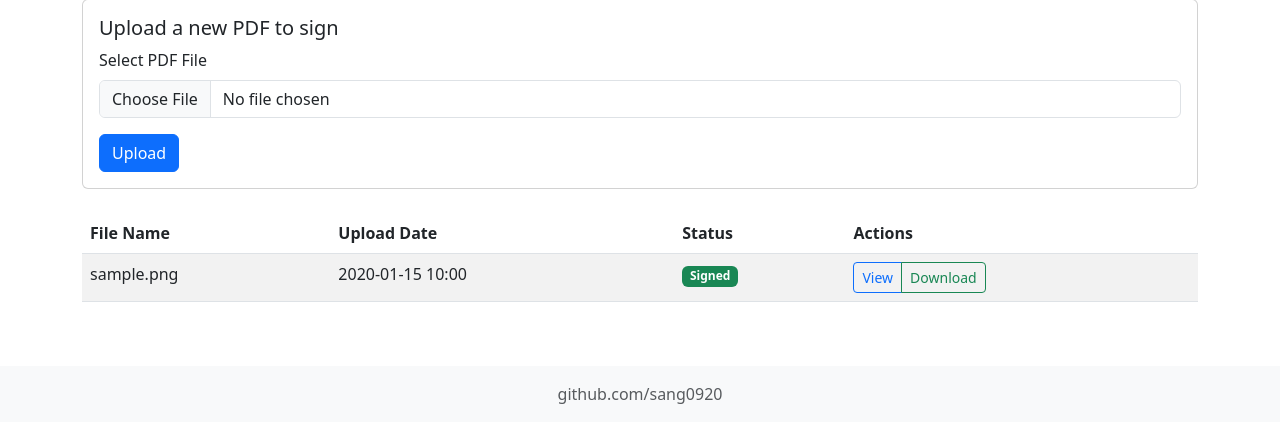
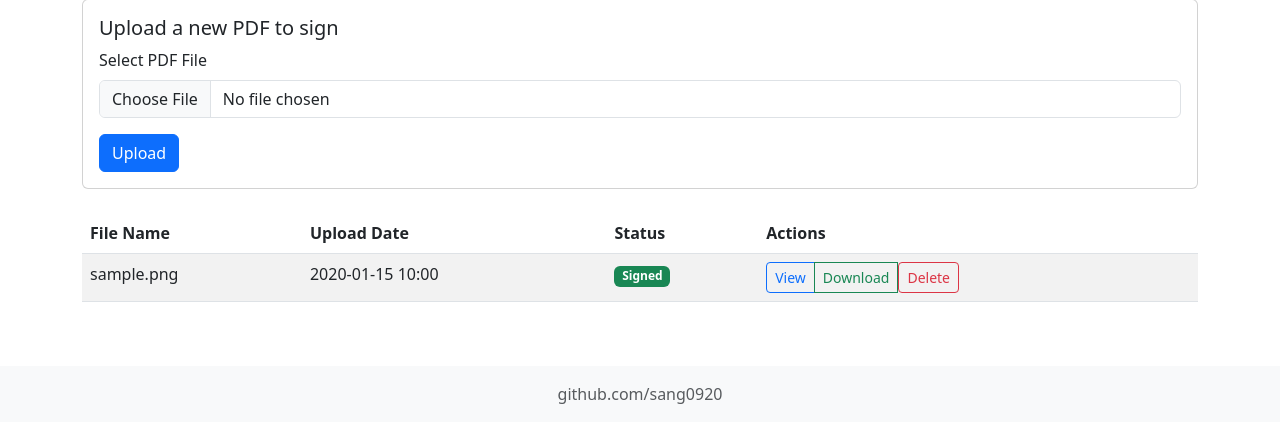
Before and after one commit to Sang0920/eSign, a Flask app: page /dashboard in a window 1280 px wide. Shown: the part 127-570 px from the top of the page. Run offline with Flask 3, Linux system fonts and the light colour scheme; a user stored in the database is signed in; tables that the repository leaves empty hold one stand-in row (values such as "Sample post"); some libraries are stand-ins or nearby versions.

Commit message:
add delete action for doc management

```diff
--- a/esign-app/app.py
+++ b/esign-app/app.py
@@ -648,38 +648,38 @@ def get_signature_image(filename):
         as_attachment=False
     )
 
-# @app.route('/delete/<int:document_id>', methods=['POST'])
-# @login_required
-# def delete_document(document_id):
-#     document = Document.query.get_or_404(document_id)
+@app.route('/delete/<int:document_id>', methods=['POST'])
+@login_required
+def delete_document(document_id):
+    document = Document.query.get_or_404(document_id)
 
-#     # Check if document belongs to the current user
-#     if document.user_id != current_user.id:
-#         flash('Document not found', 'danger')
-#         return redirect(url_for('dashboard'))
+    # Check if document belongs to the current user
+    if document.user_id != current_user.id:
+        flash('Document not found', 'danger')
+        return redirect(url_for('dashboard'))
 
-#     try:
-#         # Delete the original file
-#         if document.filename:
-#             original_file_path = Path(app.config['UPLOAD_FOLDER']) / document.filename
-#             if original_file_path.exists():
-#                 os.remove(original_file_path)
+    try:
+        # Delete the original file
+        if document.filename:
+            original_file_path = Path(app.config['UPLOAD_FOLDER']) / document.filename
+            if original_file_path.exists():
+                os.remove(original_file_path)
 
-#         # Delete the signed file if it exists
-#         if document.signed and document.signed_filename:
-#             signed_file_path = Path(app.config['UPLOAD_FOLDER']) / document.signed_filename
-#             if signed_file_path.exists():
-#                 os.remove(signed_file_path)
+        # Delete the signed file if it exists
+        if document.signed and document.signed_filename:
+            signed_file_path = Path(app.config['UPLOAD_FOLDER']) / document.signed_filename
+            if signed_file_path.exists():
+                os.remove(signed_file_path)
 
-#         # Delete from database
-#         db.session.delete(document)
-#         db.session.commit()
+        # Delete from database
+        db.session.delete(document)
+        db.session.commit()
 
-#         flash('Document deleted successfully!', 'success')
-#     except Exception as e:
-#         flash(f'Error deleting document: {str(e)}', 'danger')
+        flash('Document deleted successfully!', 'success')
+    except Exception as e:
+        flash(f'Error deleting document: {str(e)}', 'danger')
 
-#     return redirect(url_for('dashboard'))
+    return redirect(url_for('dashboard'))
 
 # Initialize database tables
 with app.app_context():
--- a/esign-app/templates/dashboard.html
+++ b/esign-app/templates/dashboard.html
@@ -44,11 +44,29 @@
                 <td>
                     <div class="btn-group" role="group">
                         {% if document.signed %}
-                        <a href="{{ url_for('view_document', document_id=document.id) }}" class="btn btn-sm btn-outline-primary">View</a>
-                        <a href="{{ url_for('download_document', document_id=document.id) }}" class="btn btn-sm btn-outline-success">Download</a>
+                        <a href="{{ url_for('view_document', document_id=document.id) }}"
+                            class="btn btn-sm btn-outline-primary">
+                            <i class="bi bi-eye"></i> View
+                        </a>
+                        <a href="{{ url_for('download_document', document_id=document.id) }}"
+                            class="btn btn-sm btn-outline-success">
+                            <i class="bi bi-download"></i> Download
+                        </a>
                         {% else %}
-                        <a href="{{ url_for('sign_document', document_id=document.id) }}" class="btn btn-sm btn-outline-primary">Sign</a>
+                        <a href="{{ url_for('sign_document', document_id=document.id) }}"
+                            class="btn btn-sm btn-outline-primary">
+                            <i class="bi bi-pen"></i> Sign
+                        </a>
                         {% endif %}
+
+                        <!-- Delete button with confirmation -->
+                        <form method="POST" action="{{ url_for('delete_document', document_id=document.id) }}"
+                            style="display: inline;"
+                            onsubmit="return confirmDelete('{{ document.original_filename }}')">
+                            <button type="submit" class="btn btn-sm btn-outline-danger">
+                                <i class="bi bi-trash"></i> Delete
+                            </button>
+                        </form>
                     </div>
                 </td>
             </tr>
@@ -61,4 +79,53 @@
     You haven't uploaded any documents yet. Upload a PDF to get started.
 </div>
 {% endif %}
+
+<!-- Delete Confirmation Modal -->
+<div class="modal fade" id="deleteModal" tabindex="-1" aria-hidden="true">
+    <div class="modal-dialog">
+        <div class="modal-content">
+            <div class="modal-header">
+                <h5 class="modal-title">Confirm Delete</h5>
+                <button type="button" class="btn-close" data-bs-dismiss="modal"></button>
+            </div>
+            <div class="modal-body">
+                <p>Are you sure you want to delete <strong id="deleteFileName"></strong>?</p>
+                <p class="text-muted">This action cannot be undone. Both the original and signed versions (if any) will
+                    be permanently deleted.</p>
+            </div>
+            <div class="modal-footer">
+                <button type="button" class="btn btn-secondary" data-bs-dismiss="modal">Cancel</button>
+                <button type="button" class="btn btn-danger" id="confirmDeleteBtn">Delete Document</button>
+            </div>
+        </div>
+    </div>
+</div>
 {% endblock %}
+
+{% block scripts %}
+<script>
+    let deleteForm = null;
+
+    function confirmDelete(filename) {
+        event.preventDefault();
+        deleteForm = event.target;
+        document.getElementById('deleteFileName').textContent = filename;
+
+        const modal = new bootstrap.Modal(document.getElementById('deleteModal'));
+        modal.show();
+
+        return false;
+    }
+
+    document.getElementById('confirmDeleteBtn').addEventListener('click', function () {
+        if (deleteForm) {
+            deleteForm.submit();
+        }
+    });
+
+    // Alternative simple confirmation (you can use this instead of the modal)
+    function simpleConfirmDelete(filename) {
+        return confirm(`Are you sure you want to delete "${filename}"?\n\nThis action cannot be undone. Both the original and signed versions (if any) will be permanently deleted.`);
+    }
+</script>
+{% endblock %}
```
Also changed, not shown: 2 other files.
